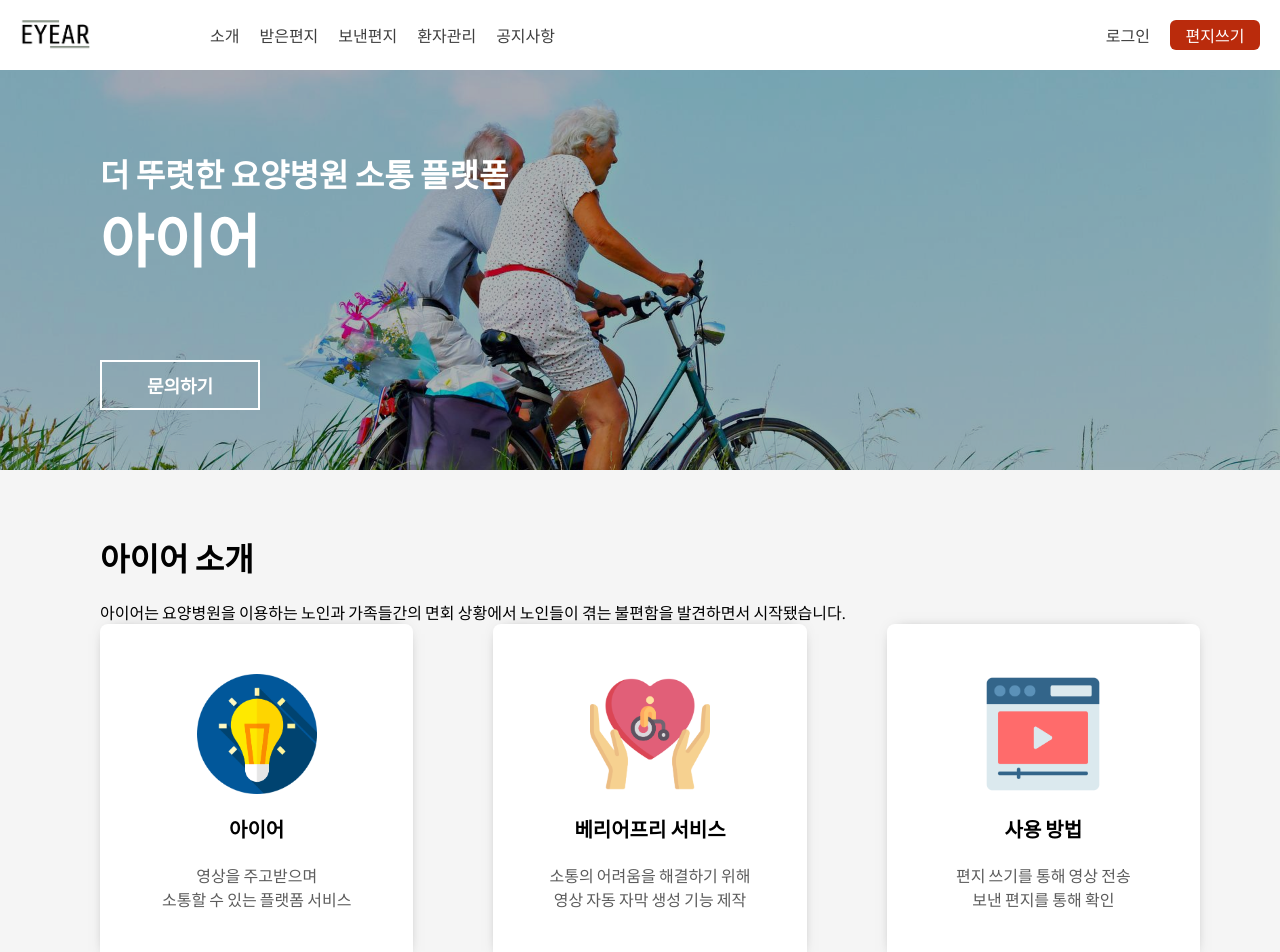
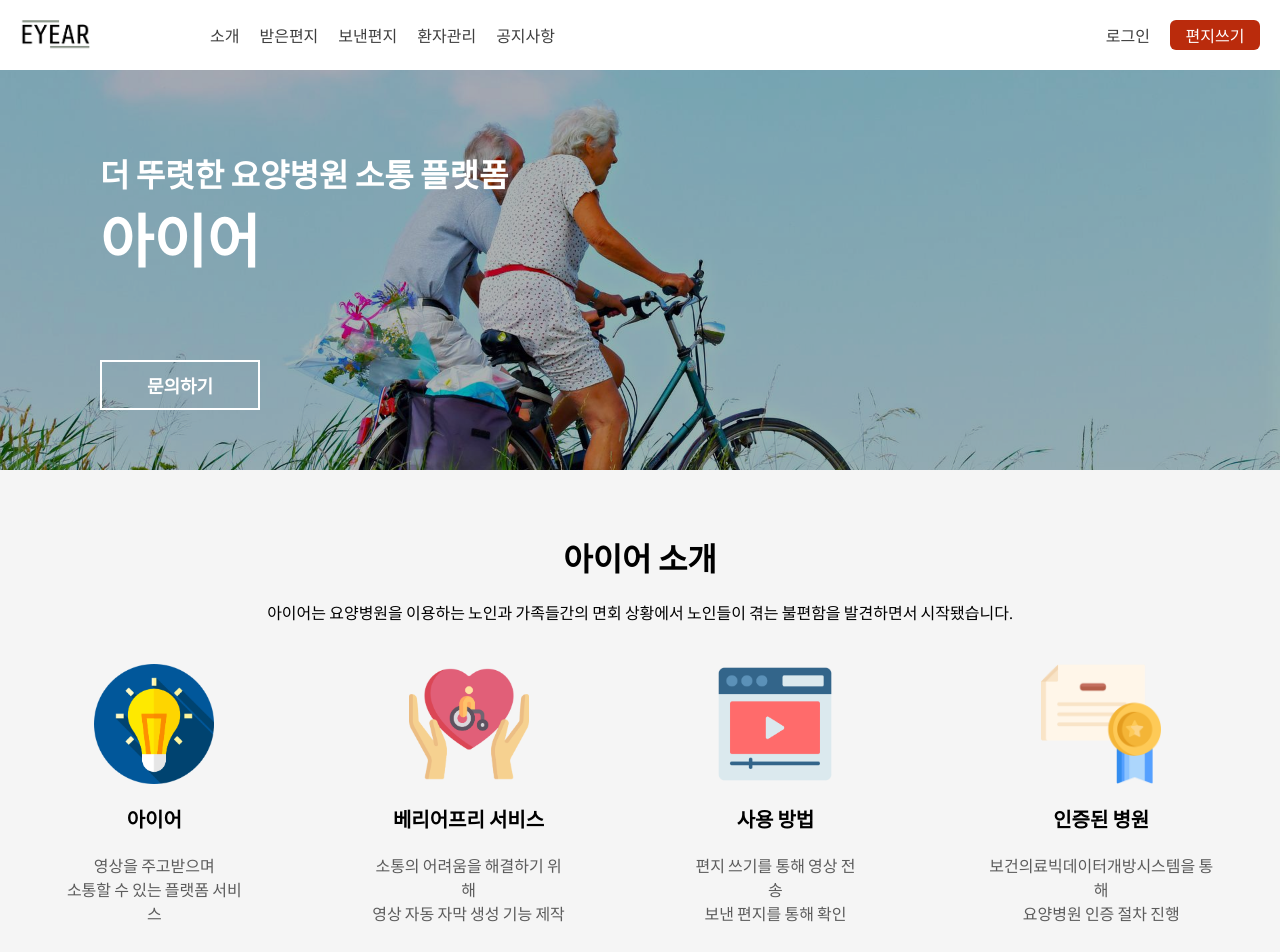
Before and after one commit to eyear22/eyear_frontend, a React (Create React App) app: page / in a window 1280 px wide. Shown: the top 952 px of the page. Built offline with nearby package versions, Linux system fonts and the light colour scheme.

Commit message:
[FEAT] 소개 아이콘 추가

```diff
--- a/src/components/home/Introduce.js
+++ b/src/components/home/Introduce.js
@@ -2,6 +2,7 @@ import styled from 'styled-components';
 import Icon1 from '../../assets/icon_introduce1.png';
 import Icon2 from '../../assets/icon_introduce2.png';
 import Icon3 from '../../assets/icon_introduce3.png';
+import Icon4 from '../../assets/icon_introduce4.png';
 import { mobile } from '../../utils/responsive';
 import Layout from './Layout';
 
@@ -38,32 +39,40 @@ const Introduce = () => {
             보낸 편지를 통해 확인
           </SubTitle>
         </Item>
+        <Item>
+          <Image src={Icon4} />
+          <Title>인증된 병원</Title>
+          <SubTitle>
+            보건의료빅데이터개방시스템을 통해
+            <br />
+            요양병원 인증 절차 진행
+          </SubTitle>
+        </Item>
       </Wrap>
     </Layout>
   );
 };
 
 const Desc = styled.div`
-  padding-left: 100px;
-  ${mobile({ paddingLeft: '10vw', paddingRight: '10vw' })}
+  display: flex;
+  align-items: center;
+  justify-content: center;
+  text-align: center;
+  ${mobile({ paddingLeft: 20, paddingRight: 20, fontSize: 14 })}
 `;
 
 const Wrap = styled.div`
   display: flex;
-  margin-left: 100px;
+  justify-content: center;
+  ${mobile({ flexDirection: 'column' })}
 `;
 
 const Item = styled.div`
   flex-direction: column;
   display: flex;
-  width: 400px;
-  padding: 50px 20px;
+  padding: 40px 60px;
   border-radius: 8px;
   align-items: center;
-  background-color: white;
-  -webkit-box-shadow: 0px 0px 15px -10px rgba(0, 0, 0, 0.75);
-  box-shadow: 0px 0px 15px -10px rgba(0, 0, 0, 0.75);
-  margin-right: 80px;
 `;
 
 const Image = styled.img`
--- a/src/components/home/Layout.js
+++ b/src/components/home/Layout.js
@@ -15,8 +15,8 @@ const Container = styled.div`
 `;
 
 const Title = styled.h1`
-  padding-left: 100px;
-  ${mobile({ paddingLeft: '10vw', fontSize: 24 })}
+  text-align: center;
+  ${mobile({ fontSize: 24 })}
 `;
 
 const Wrap = styled.div`
```
Also changed, not shown: src/assets/icon_introduce4.png (added).
